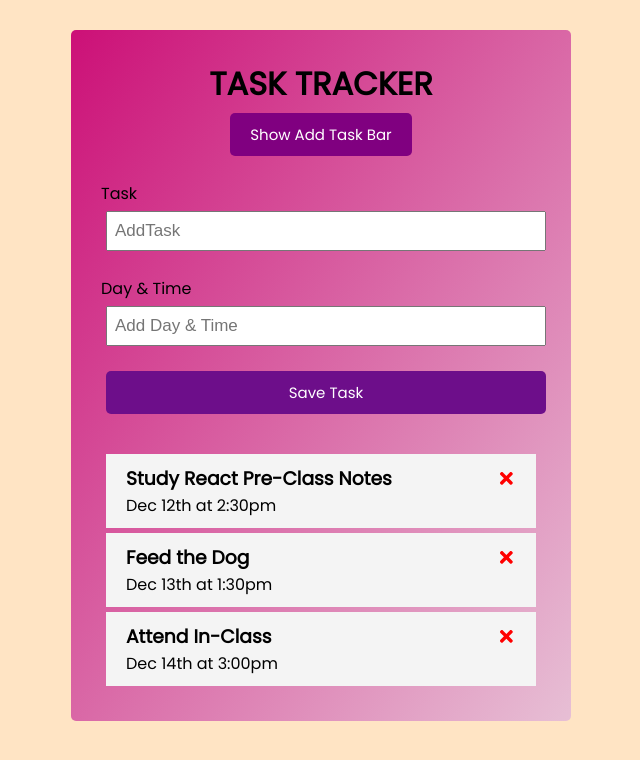
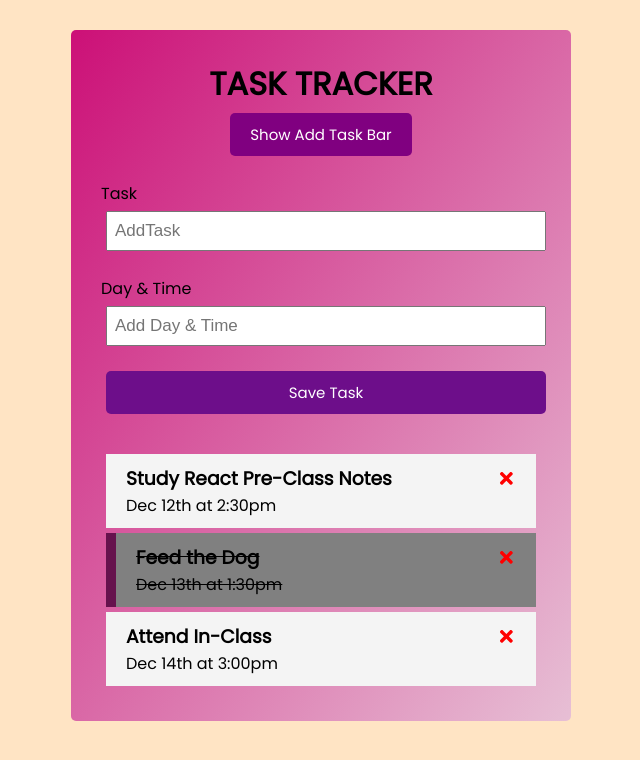
Before and after one commit to Erdij/Project-Task-Tracker, a React (Create React App) app in the folder solution-task-tracker/: page / in a window 1280 px wide. Shown: the top 760 px of the page, without its empty margins (319-959 px from the left). Built offline with nearby package versions, Linux system fonts and the light colour scheme.

Commit message:
toggleDone

```diff
--- a/solution-task-tracker/src/App.js
+++ b/solution-task-tracker/src/App.js
@@ -38,11 +38,22 @@ function App() {
     const addNewTask = { id, ...newTask };
     setTasks([...tasks, addNewTask]);
   };
+
+  //TOGGLE DONE
+  const toggleDone = (toggleDoneId) => {
+    // console.log("double clicked", toggleDoneId);
+    setTasks(
+      tasks.map((task) =>
+        task.id === toggleDoneId ? { ...task, isDone: !task.isDone } : task
+      )
+    );
+  };
+
   return (
     <div className="container">
       <Header title="TASK TRACKER" />
       <AddTask addTask={addTask} />
-      <Tasks tasks={tasks} deleteTask={deleteTask} />
+      <Tasks tasks={tasks} deleteTask={deleteTask} toggleDone={toggleDone} />
     </div>
   );
 }
--- a/solution-task-tracker/src/components/Duty.js
+++ b/solution-task-tracker/src/components/Duty.js
@@ -1,7 +1,10 @@
 import { FaTimes } from "react-icons/fa";
-const Duty = ({ duty, deleteTask }) => {
+const Duty = ({ duty, deleteTask, toggleDone }) => {
   return (
-    <div className="task">
+    <div
+      className={`task ${duty.isDone ? "done" : ""}`}
+      onDoubleClick={() => toggleDone(duty.id)}
+    >
       <h3>
         {duty.text}
         {""}
--- a/solution-task-tracker/src/components/Tasks.js
+++ b/solution-task-tracker/src/components/Tasks.js
@@ -2,11 +2,11 @@ import React from "react";
 import AddTask from "./AddTask";
 import Duty from "./Duty";
 
-const Tasks = ({ tasks, deleteTask, addTask }) => {
+const Tasks = ({ tasks, deleteTask, toggleDone }) => {
   return (
     <div>
       {tasks.map((task) => (
-        <Duty duty={task} deleteTask={deleteTask} />
+        <Duty duty={task} deleteTask={deleteTask} toggleDone={toggleDone} />
       ))}
     </div>
   );
```
